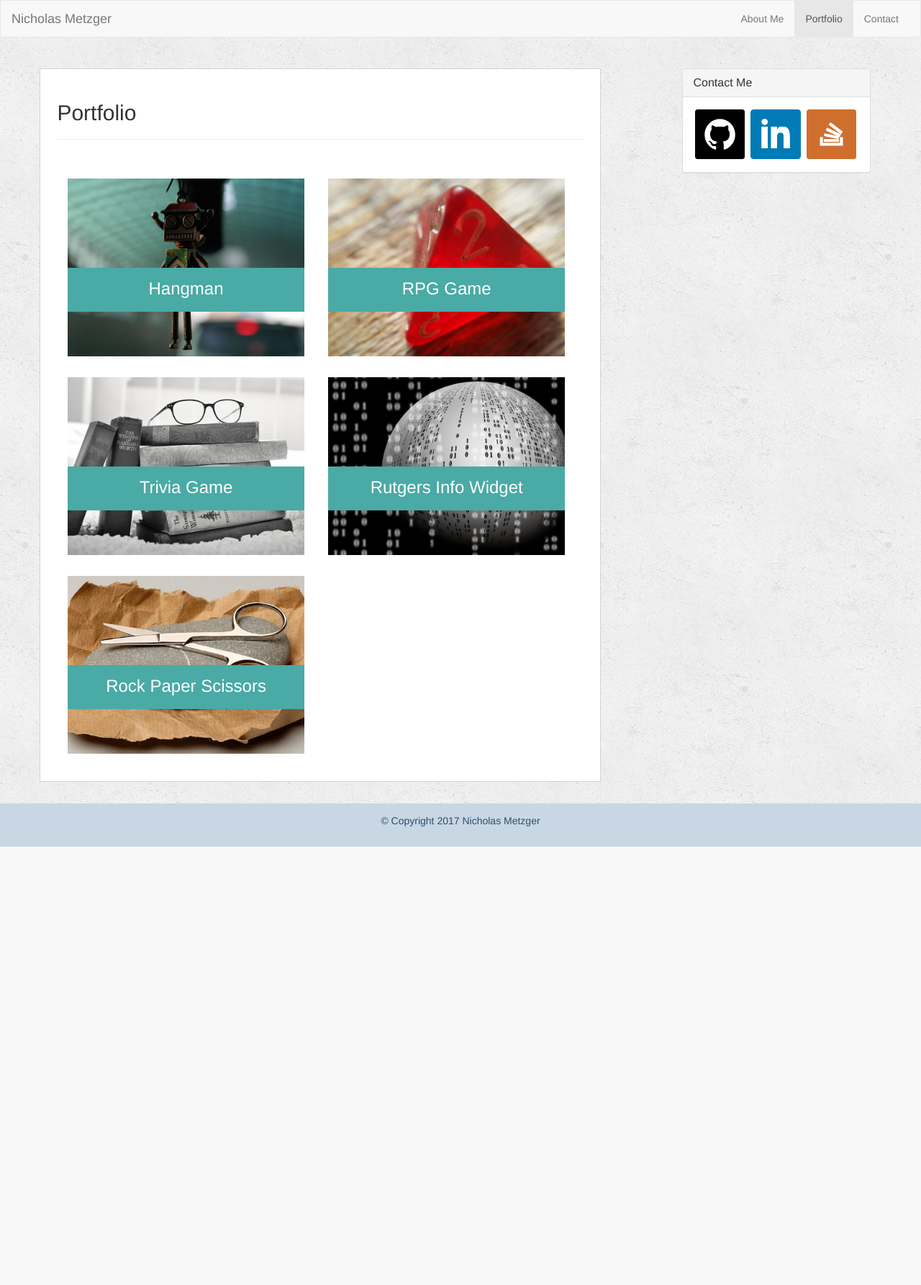
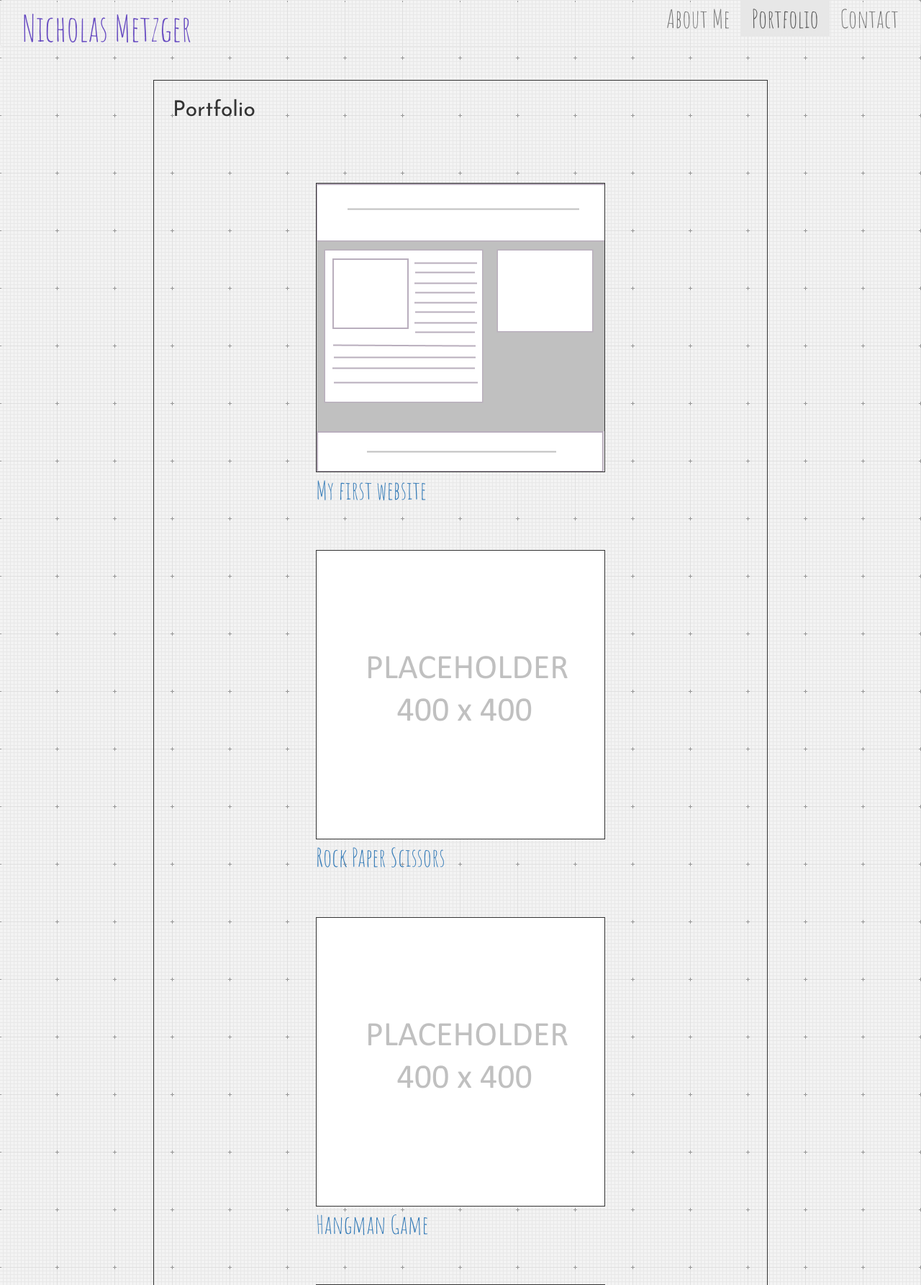
Before and after one commit to nmetzger1/Bootstrap-Portfolio, a PHP site: page /portfolio.html in a window 1280 px wide. Shown: the top 1785 px of the page at 72% size. Before the commit the page ends 1176 px from the top, so only its background shows below. Run offline with PHP 8.4, Linux system fonts and the light colour scheme; some libraries are stand-ins or nearby versions.

Commit message:
final checking....probably

```diff
--- a/assets/css/style.css
+++ b/assets/css/style.css
@@ -1,92 +1,120 @@
-html{
-    position: relative;
+html, body{
+    height: 100%;
+}
+
+.wrap{
     min-height: 100%;
 }
 
 body{
-    background-image: url("../images/concrete.png");
+    background-image: url("../images/graphy.png");
     padding-bottom: 7%;
+    color: #333333;
+}
+
+.navbar{
+    background-color: transparent;
+}
+
+#nav-name{
+    font-family: 'Amatic SC', cursive;
+    font-size: 50px;
+    color: #664AC1;
+    margin-left: 0;
+    margin-top: 5%;
+}
+
+.navlinks{
+    font-family: 'Amatic SC', cursive;
+    font-size: 35px;
+    color: #664AC1;
+}
+
+.conn-links{
+    margin-top: 3%;
+    display: flex;
+    justify-content:center;
+    overflow: auto;
+    padding-bottom: 64px;
+}
+
+.conn-img{
+    width: 60px;
+    height:auto;
 }
 
 .main-content{
-    background-color: #ffffff;
-    border: 1px solid #d3d3d3;
+    background-color: transparent;
+    border: 1px solid #333333;
     padding: 2%;
     margin-top: 2%;
+    font-family: 'Amatic SC', cursive;
+    font-size: 35px;
+    text-align: center;
+
 }
 
-.navigation{
-    margin-top: 2%;
-    margin-bottom: 7%;
-}
-
-.conn-img:hover{
-    border: 1px solid #664AC1;
-    padding: .5%;
-    text-decoration: none;
-}
-
-.conn-img{
-    width: 30%;
-    height: auto;
-    margin: 1%;
+h2{
+    font-family: 'Josefin Sans', sans-serif;
+    margin-top: 0;
+    text-align: left;
 }
 
 #mypic{
     width: 40%;
     height:auto;
     float: left;
-    margin: 2%;
+    padding: 1%;
+    margin: 2% 2% 2% 0%;
+    border: 2px solid #333333;
+}
+
+.form-group{
+    text-align: left;
 }
 
 p.about-text{
-    font-size: 18px;
-    margin: 2%;
+    margin: 3%;
+    text-align: left;
+}
+
+.btn-primary{
+    background-color: transparent;
+    color: #333333;
+    font-family: 'Amatic SC', cursive;
+    font-size: larger;
+    border: 1px solid #333333;
 }
 
 .imagediv{
-    position: relative;
-    width: 45%;
     display: inline-block;
-    margin: 2%;
+    float: none;
+    width: auto;
+    padding: 3%;
+    max-width:100%;
+    margin: auto;
+    text-align: left;
+}
+
+.imagediv:hover .port-image{
+    opacity: .5;
 }
 
 .port-image{
-    height: auto;
+    border: 1px solid #333333;
     width: 100%;
 }
 
-.imagediv:hover{
-    opacity: .5;
-}
-
-.imagediv:hover .labelbox{
-    font-size: xx-large;
-    padding-top: .25em;
-    height: 25%;
-    background-color: #664AC1;
-}
-
-.labelbox{
-    position: absolute;
-    height: 25%;
-    width: 100%;
-    top: 50%;
-    background-color: #4aaaa5;
-    color: #ffffff;
-    text-align: center;
-    padding-top: .5em;
-    font-size: x-large;
-}
-
 footer{
-    position: absolute;
-    bottom: 0;
+    position: relative;
+    margin-top: -64px;
+    clear: both;
     width: 100%;
     height: 60px;
     background-color: #C8D7E3;
+    font-family: 'Amatic SC', cursive;
+    font-size: x-large;
     color: #2F4E6F;
     text-align: center;
-    padding-top: 1em;
-;
+    padding-top: .6em;
 }
--- a/portfolio.html
+++ b/portfolio.html
@@ -6,7 +6,7 @@
     <link rel="stylesheet" href="https://maxcdn.bootstrapcdn.com/bootstrap/3.3.7/css/bootstrap.min.css">
     <script src="https://ajax.googleapis.com/ajax/libs/jquery/3.1.1/jquery.min.js"></script>
     <script src="https://maxcdn.bootstrapcdn.com/bootstrap/3.3.7/js/bootstrap.min.js"></script>
-    <link rel="stylesheet" href="https://maxcdn.bootstrapcdn.com/bootswatch/3.3.7/yeti/bootstrap.min.css" type="text/css">
+    <link href="https://fonts.googleapis.com/css?family=Amatic+SC|Anton|Josefin+Sans" rel="stylesheet">
     <link rel="stylesheet" href="assets/css/style.css" type="text/css">
 
     <title>Portfolio of Nicholas Metzger</title>
@@ -22,10 +22,10 @@
                     <span class="icon-bar"></span>
                     <span class="icon-bar"></span>
                 </button>
-                <a class="navbar-brand" href="#">Nicholas Metzger</a>
+                <a class="navbar-brand" id="nav-name" href="#">Nicholas Metzger</a>
             </div>
             <div class="collapse navbar-collapse" id="nav-collapsed">
-                <ul class="nav navbar-nav navbar-right">
+                <ul class="nav navbar-nav navbar-right navlinks">
                     <li><a href="index.html">About Me</a> </li>
                     <li class="active"><a href="portfolio.html">Portfolio</a> </li>
                     <li><a href="contact.html">Contact</a> </li>
@@ -34,70 +34,62 @@
         </div>
     </nav>
 </header>
-<div class="container">
+<div class="container-fluid wrap">
     <div class="row">
-        <div class="col-md-8 col-sm-12  main-content">
+        <div class="col-md-8 col-md-offset-2 col-sm-12  main-content">
             <h2>Portfolio</h2>
-            <hr>
             <br>
-            <div class="imagediv">
-                <a href="hangman.html" target="_blank">
-                    <img class="port-image" src="assets/images/hangman.png" alt="hangman game">
-                    <p class="labelbox">Hangman</p>
+            <div class="imagediv col-md-6 col-sm-12">
+                <a href="https://sheltered-bastion-50696.herokuapp.com/" target="_blank">
+                    <img class="port-image" src="assets/images/website1.png" alt="My First Site!">
+                    <p class="labelbox">My first website</p>
                 </a>
             </div>
-            <div class="imagediv">
-                <a href="rpg.html" target="_blank">
-                    <img class="port-image" src="assets/images/rpg.png" alt="rpg">
-                    <p class="labelbox">RPG Game</p>
-                </a>
-            </div>
-
-
-            <div class="imagediv">
-                <a href="trivia.html" target="_blank">
-                    <img class="port-image" src="assets/images/trivia.png" alt="trivia">
-                    <p class="labelbox">Trivia Game</p>
-                </a>
-            </div>
-            <div class="imagediv">
-                <a href="info.html" target="_blank">
-                    <img class="port-image" src="assets/images/info.png" alt="info widget">
-                    <p class="labelbox">Rutgers Info Widget</p>
-                </a>
-            </div>
-            <div class="imagediv">
+            <div class="imagediv col-md-6 col-sm-12">
                 <a href="rock.html" target="_blank">
-                    <img class="port-image" src="assets/images/rock.png" alt="rock paper scissors">
+                    <img class="port-image" src="assets/images/placholder1.png" alt="rock paper scissors">
                     <p class="labelbox">Rock Paper Scissors</p>
                 </a>
             </div>
-        </div>
-        <div class="col-md-3 col-md-offset-1 col-sm-12 navigation">
-            <div class="panel panel-default">
-                <div class="panel-heading">
-                    <h3 class="panel-title">Contact Me</h3>
-                </div>
-                <div class="panel-body">
-                    <a href="https://github.com/nmetzger1" target="_blank">
-                        <img class="conn-img" src="assets/images/github.png" alt="Find Me on GitHub">
-                    </a>
-                    <a href="#" target="_blank">
-                        <img class="conn-img" src="assets/images/linkedin.png" alt="Find Me on LinkedIn">
-                    </a>
-                    <a href="http://stackoverflow.com/users/6162696/n-metzger" target="_blank">
-                        <img class="conn-img" src="assets/images/stackoverflow.png" alt="Find Me on StackOverFlow">
-                    </a>
-                </div>
+            <div class="imagediv col-md-6 col-sm-12">
+                <a href="trivia.html" target="_blank">
+                    <img class="port-image" src="assets/images/placholder1.png" alt="trivia">
+                    <p class="labelbox">Hangman Game</p>
+                </a>
+            </div>
+            <div class="imagediv col-md-6 col-sm-12">
+                <a href="info.html" target="_blank">
+                    <img class="port-image" src="assets/images/placholder1.png" alt="info widget">
+                    <p class="labelbox">Coming Soon</p>
+                </a>
+            </div>
+            <div class="imagediv col-md-6 col-sm-12">
+                <a href="rpg.html" target="_blank">
+                    <img class="port-image" src="assets/images/placholder1.png" alt="rpg">
+                    <p class="labelbox">Coming Soon</p>
+                </a>
             </div>
         </div>
     </div>
+    <div class="row connect">
+        <div class="col-sm-12 conn-links">
+            <a href="https://github.com/nmetzger1" target="_blank">
+                <img class="conn-img" src="assets/images/github1.png" alt="Find Me on GitHub">
+            </a>
+            <a href="#" target="_blank">
+                <img class="conn-img" src="assets/images/twitter.png" alt="Find Me on Twitter">
+            </a>
+            <a href="http://stackoverflow.com/users/6162696/n-metzger" target="_blank">
+                <img class="conn-img" src="assets/images/stackoverflow1.png" alt="Find Me on StackOverFlow">
+            </a>
+        </div>
+    </div>
 </div>
+</body>
 <footer class="footer">
     <div class="container">
         © Copyright 2017 Nicholas Metzger
     </div>
 </footer>
-</body>
 
 </html>
```
Also changed, not shown: contact.html (+14 -16 lines), index.html (+14 -19 lines), assets/images/github1.png (added), assets/images/graphy.png (added), assets/images/me2.png (added), assets/images/me3.png (added), assets/images/placholder1.png (added), assets/images/stackoverflow1.png (added), assets/images/twitter.png (added), assets/images/website1.png (added).
